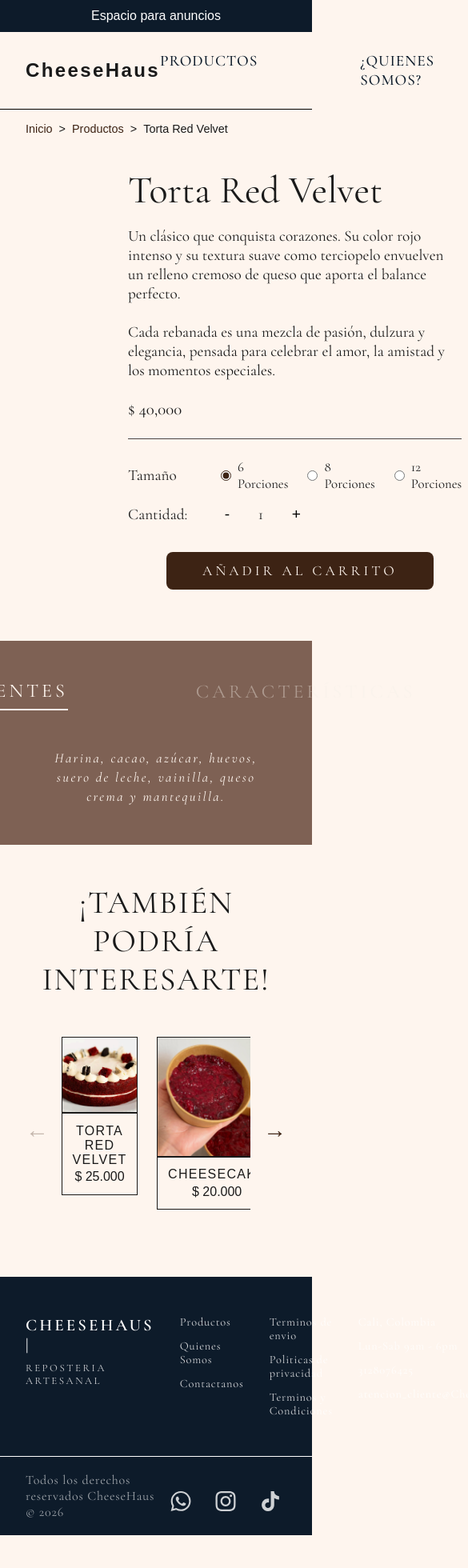
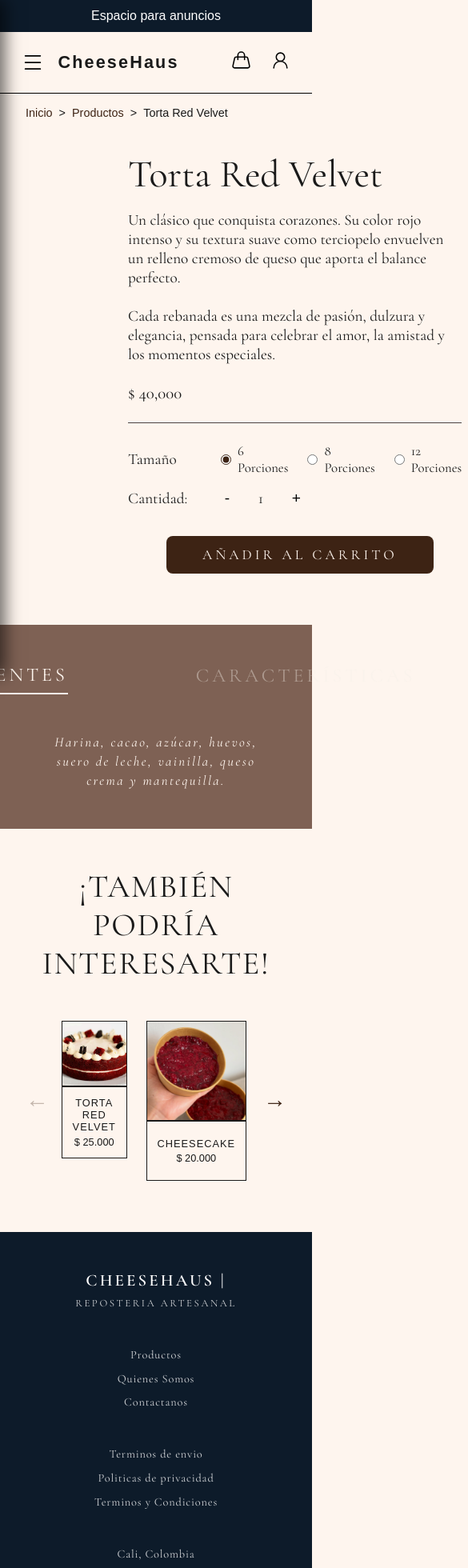
Before and after one commit to Jaime1603/cheeseHaus, a Next.js app: page /productos/1 in a window 390 px wide. Shown: the top 1960 px of the page at 80% size, 585 px wide, since content can reach past the window. Before the commit the page ends 1919 px from the top, so only its background shows below. Built offline with nearby package versions, Linux system fonts and the light colour scheme.

Commit message:
se realizaron cambios y ajustes de responsividad de la pagina principal como hero, productos destacados, contacto, navbar y footer, adapatado a moviles, tablets, laptops y monitores grandes

```diff
--- a/src/app/checkout/confirmacion/confirmacion.css
+++ b/src/app/checkout/confirmacion/confirmacion.css
@@ -280,8 +280,8 @@
   }
 
   .confirmacion-container {
-    margin: 1.5rem auto 2rem auto;
-    padding: 0 1rem;
+    margin: 1.5rem auto 1rem auto;
+    padding: 0 clamp(1.5rem, 5vw, 4rem);
   }
 
   .confirmacion-tarjeta,
--- a/src/app/checkout/pago/pago.css
+++ b/src/app/checkout/pago/pago.css
@@ -217,6 +217,6 @@
   }
 
   .pago-page .checkout-resumen-inner {
-    padding-left: 1.5rem;
+    padding-left: 2rem clamp(1.5rem, 1.5vw, 4rem);
   }
 }
--- a/src/app/checkout/verificacion/verificacion.css
+++ b/src/app/checkout/verificacion/verificacion.css
@@ -406,7 +406,7 @@
   }
 
   .checkout-contenido {
-    padding: 1.5rem 1.5rem;
+    padding: 3rem clamp(2rem, 2.8vw, 4rem) 2rem clamp(2rem, 6vw, 6rem);
     max-width: 100%;
   }
 
@@ -433,7 +433,7 @@
     width: 100%;
     max-width: 100%;
     margin: 0;
-    padding: 2rem 1.5rem;
+    padding: 2rem clamp(1.2rem, 1.5vw, 4rem);
   }
 
   .checkout-resumen-item {
--- a/src/components/layout/footer.css
+++ b/src/components/layout/footer.css
@@ -109,3 +109,36 @@
   font-size: 1rem;
   opacity: 0.6;
 }
+
+/* MOVILES */
+
+@media (max-width: 480px) {
+  .footer-container {
+    grid-template-columns: 1fr;
+    text-align: center;
+    align-items: center;
+    gap: 3rem;
+  }
+
+  .footer-bottom {
+    flex-direction: column;
+  }
+
+  .footer-copyright {
+    order: 2;
+    width: 100%;
+    margin-top: 1rem;
+    text-align: center;
+    justify-content: center;
+    align-items: center;
+  }
+
+  .footer-bottom span {
+    font-size: 1.1rem;
+  }
+
+  .footer-social {
+    gap: 2rem;
+    margin-top: 0.8rem;
+  }
+}
--- a/src/components/layout/navbar.css
+++ b/src/components/layout/navbar.css
@@ -7,6 +7,17 @@
   background-color: var(--color-navy);
   height: 40px;
   width: 100%;
+}
+
+.navbar-hamburger {
+  display: none;
+  background-color: transparent;
+  border: none;
+  cursor: pointer;
+  padding: 0.5rem;
+  align-items: center;
+  justify-content: center;
+  z-index: 1000;
 }
 
 .Navbar-header {
@@ -24,7 +35,7 @@
   display: flex;
   justify-content: space-between;
   align-items: center;
-  padding: 1.5rem 2rem;
+  padding: 1.5rem clamp(1.5rem, 2.8vw, 4rem);
 }
 
 .Navbar-logo {
@@ -77,3 +88,102 @@
   color: var(--color-brown-light);
   transform: translateY(-4px);
 }
+
+/* MOVILES */
+
+@media (max-width: 480px) {
+  .Navbar-container {
+    padding: 1rem 1.2rem;
+    position: relative;
+  }
+
+  .Navbar-logo {
+    order: 2;
+    font-size: 1.35rem;
+    margin-right: 3.5rem;
+  }
+  .navbar-icons {
+    order: 3;
+    gap: 1.5rem;
+    margin-right: 0.5rem;
+  }
+
+  .navbar-links {
+    position: fixed;
+    top: 0;
+    left: 0;
+    height: 100vh;
+    width: min(80vw, 300px);
+    background-color: var(--color-cream);
+    flex-direction: column;
+    gap: 2rem;
+    padding: 6rem 2rem 2rem 2rem;
+    box-shadow: 6px 0 20px rgba(0, 0, 0, 0.6);
+    z-index: 999;
+    transform: translateX(-100%);
+    transition: transform 0.35s cubic-bezier(0.4, 0, 0.2, 1);
+  }
+
+  .navbar-links.activo {
+    transform: translateX(0);
+  }
+
+  .navbar-hamburger {
+    display: flex;
+    order: 1;
+  }
+
+  .navbar-links a {
+    font-size: 1.2rem;
+    display: block;
+    gap: 2rem;
+    margin-top: 2.5rem;
+    border-bottom: 1px solid rgba(0, 0, 0, 0.06);
+  }
+}
+
+/*TABLETS EN VERTICAL*/
+
+@media (min-width: 481px) and (max-width: 768px) {
+  .Navbar-container {
+    padding: 1.5rem clamp(1.5rem, 2.8vw, 4rem);
+    display: flex;
+    align-items: center;
+  }
+  .Navbar-logo {
+    flex: 1;
+    font-size: 1.35rem;
+  }
+  .navbar-links {
+    display: flex;
+    gap: 1.5rem;
+    margin-left: 1.5rem;
+    list-style: none;
+  }
+  .navbar-links a {
+    font-size: 1.1rem;
+  }
+  .navbar-icons {
+    flex: 1;
+    display: flex;
+    justify-content: flex-end;
+    gap: 1.8rem;
+    margin-right: 0;
+  }
+}
+
+/* MONITORES GRANDES */
+
+@media (min-width: 1600px) {
+  .Navbar-container {
+    max-width: 1600px;
+  }
+
+  .navbar-links {
+    gap: 10rem;
+  }
+
+  .navbar-icons {
+    gap: 4rem;
+  }
+}
--- a/src/components/layout/navbar.tsx
+++ b/src/components/layout/navbar.tsx
@@ -1,19 +1,40 @@
+"use client";
+
+import { useState } from "react";
 import Link from "next/link";
 import "./Navbar.css";
-import { UserRound, Handbag } from "lucide-react";
+import { UserRound, Handbag, Menu, X } from "lucide-react";
 
 export default function Navbar() {
+  const [menuAbierto, setMenuAbierto] = useState(false);
+
+  const toggleMenu = () => {
+    setMenuAbierto(!menuAbierto);
+  };
+
+  const cerrarMenu = () => {
+    setMenuAbierto(false);
+  };
+
   return (
     <header className="Navbar-header">
       <div className="Navbar-topbar">Espacio para anuncios</div>
       <nav className="Navbar-container">
-        <Link href="/" className="Navbar-logo">
+        <Link href="/" className="Navbar-logo" onClick={cerrarMenu}>
           CheeseHaus
         </Link>
 
+        <button className="navbar-hamburger" onClick={toggleMenu}>
+          {menuAbierto ? (
+            <X size={28} strokeWidth={1.5} color="black" />
+          ) : (
+            <Menu size={28} strokeWidth={1.5} color="black" />
+          )}
+        </button>
+
         {/*Menu de navegacion */}
 
-        <ul className="navbar-links">
+        <ul className={`navbar-links ${menuAbierto ? "activo" : ""}`}>
           <li>
             {" "}
             <Link href="/productos">Productos</Link>
--- a/src/components/productos/productoCard.css
+++ b/src/components/productos/productoCard.css
@@ -18,6 +18,7 @@
 .producto-imagen {
   width: 100%;
   height: 100%;
+  display: block;
   object-fit: cover;
   transition: transform 0.5s ease;
   border: 1.5px solid var(--color-text);
@@ -43,3 +44,53 @@
   letter-spacing: 0.08em;
   color: var(--color-text);
 }
+
+/* MOVILES */
+
+@media (max-width: 480px) {
+  .producto-card {
+    gap: 2rem;
+  }
+
+  .producto-imagen-container {
+    width: 100%;
+    aspect-ratio: 1 / 1;
+  }
+
+  .producto-imagen {
+    width: 100%;
+    height: 100%;
+    object-fit: cover;
+  }
+
+  .producto-info {
+    min-height: 75px;
+    box-sizing: border-box;
+    align-items: center;
+    justify-content: center;
+  }
+
+  .producto-nombre {
+    font-size: 0.8rem;
+  }
+
+  .producto-precio {
+    font-size: 0.8rem;
+  }
+}
+
+/*TABLETS EN VERTICAL*/
+
+@media (min-width: 481px) and (max-width: 768px) {
+  .producto-nombre {
+    font-size: 0.8rem;
+  }
+
+  .producto-nombre {
+    font-size: 0.9rem;
+  }
+
+  .producto-precio {
+    font-size: 0.9rem;
+  }
+}
```
Also changed, not shown: src/components/home/contacto.css (+91 -1 lines), src/components/home/hero.css (+16 -0 lines), src/components/home/productosDestacados.css (+28 -0 lines).
